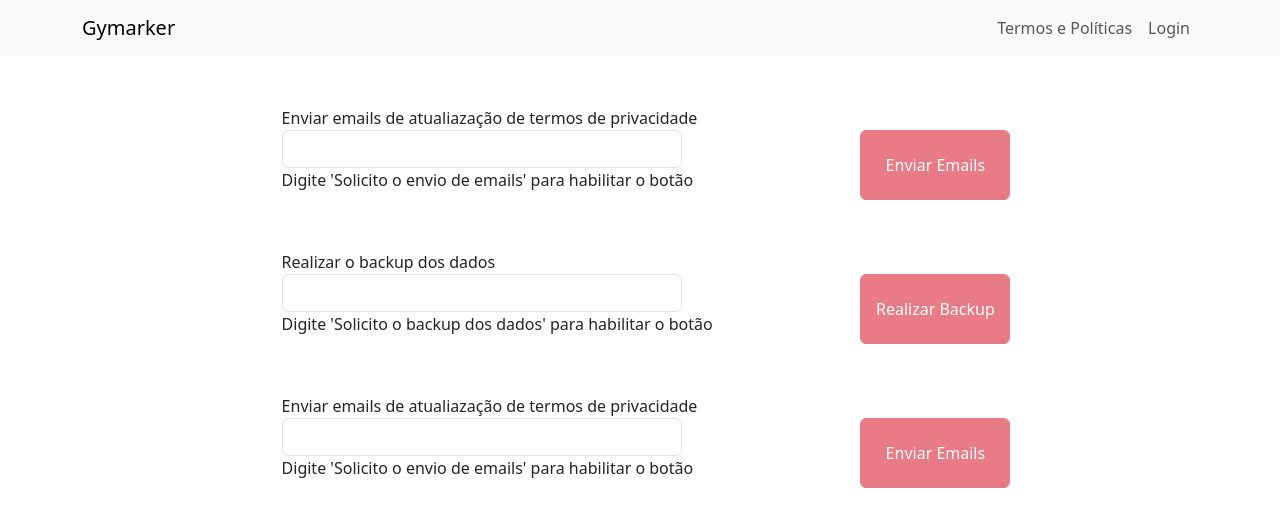
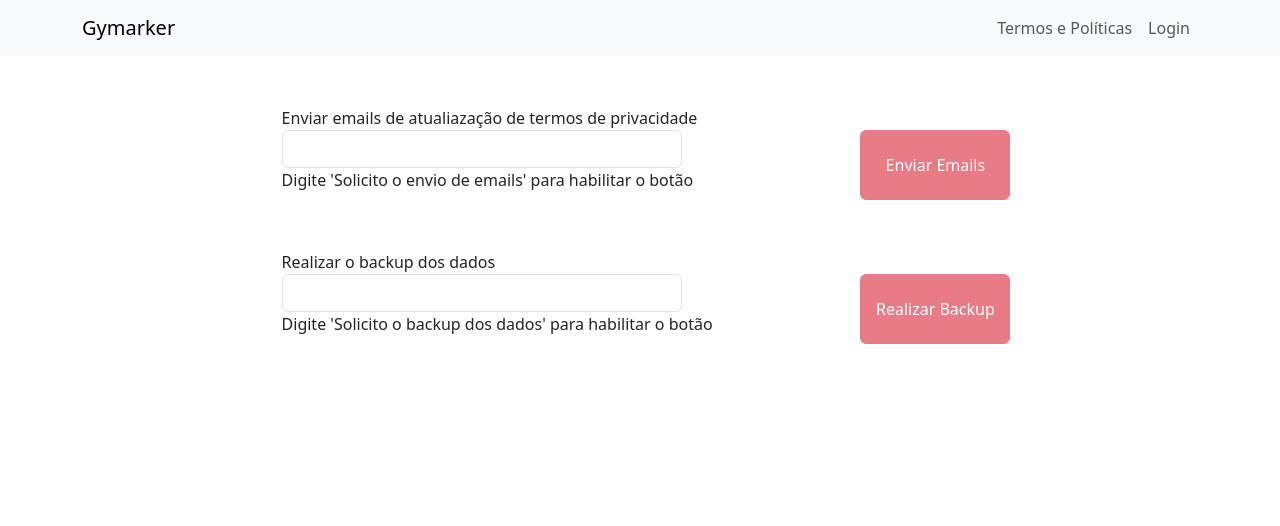
Before and after one commit to arthurzuk/react-opt-front-end, a React (Create React App) app: page /admin in a window 1280 px wide. Shown: the top 526 px of the page. Built offline with nearby package versions, Linux system fonts and the light colour scheme.

Commit message:
S1-29
Removendo campo duplicado

```diff
--- a/src/components/Sidebar/Pages/Backup/Backup.js
+++ b/src/components/Sidebar/Pages/Backup/Backup.js
@@ -5,7 +5,6 @@ import Form from 'react-bootstrap/Form';
 import Row from 'react-bootstrap/Row';
 import { useHistory } from 'react-router-dom';
 import AdminService from '../../../../services/admin.service.js';
-import AuthService from '../../../../services/auth.service.js';
 import './Backup.css';
 
 
@@ -117,35 +116,6 @@ export default function Backup() {
             </Row>
           </Form>
         </div>
-        <div className="form_spacer">
-          <div> Enviar emails de atualiazação de termos de privacidade </div>
-          <Form onSubmit={handleSubmitBackup}>
-            <Row>
-              <Form.Group as={Col} controlId="formGridEmail">
-                <Form.Control
-                  className="txt_submit"
-                  onChange={(e) => {
-                    if (e.target.value === 'Solicito o envio de emails')
-                      setConfirmation3(false);
-                    else setConfirmation3(true);
-                  }}
-                  type="text"
-                />
-                <Form.Label>
-                  Digite 'Solicito o envio de emails' para habilitar o botão
-                </Form.Label>
-              </Form.Group>
-              <Button
-                className="btn_submit"
-                variant="danger"
-                type="submit"
-                disabled={confirmation3}
-              >
-                Enviar Emails
-              </Button>
-            </Row>
-          </Form>
-        </div>
       </div>
     );
   } else {
```
